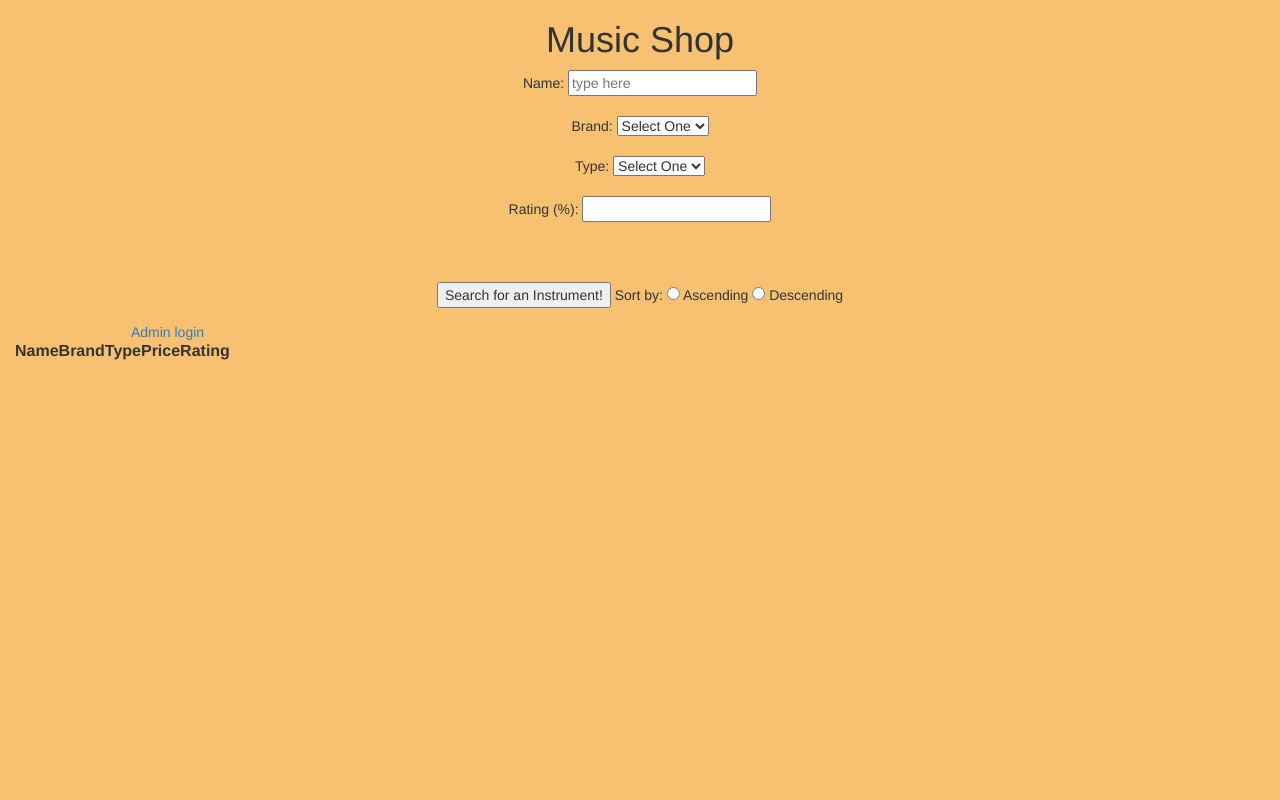
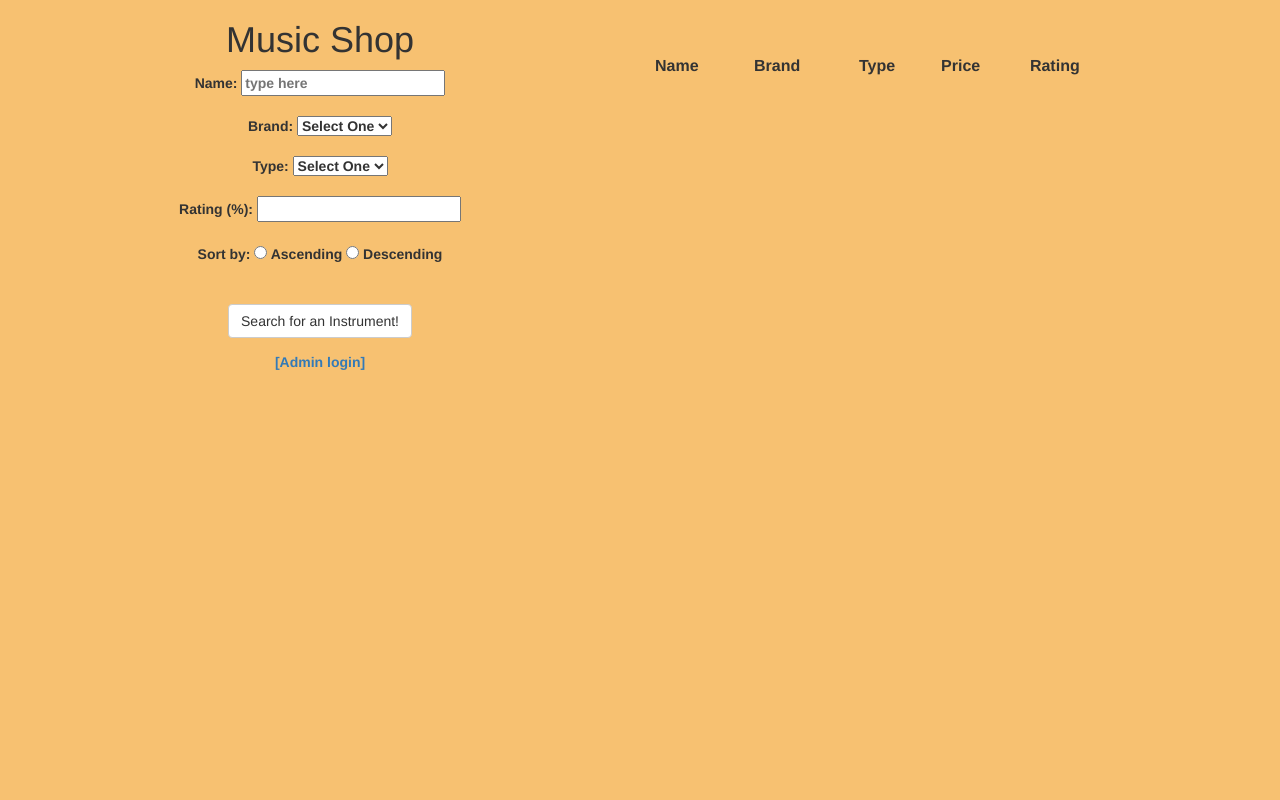
Before and after one commit to erikringwalters/cst336, a PHP site: page /cst336/FinalProject/index.php in a window 1280 px wide. Run offline with PHP 8.4, Linux system fonts and the light colour scheme; data that the repository does not hold is empty.

Commit message:
Ready for turn-in

```diff
--- a/cst336/FinalProject/addInstrument.php
+++ b/cst336/FinalProject/addInstrument.php
@@ -69,6 +69,11 @@ if (isset($_GET['addInstrumentForm'])){
 <html>
     <head>
         <title> Admin: Adding New User </title>
+            <link href="css/styles.css" rel="stylesheet" type="text/css">
+    <link rel="shortcut icon" type="image/x-icon" href="img/favicon.png"/>
+    <link rel="stylesheet" href="https://maxcdn.bootstrapcdn.com/bootstrap/3.3.7/css/bootstrap.min.css" integrity="sha384-BVYiiSIFeK1dGmJRAkycuHAHRg32OmUcww7on3RYdg4Va+PmSTsz/K68vbdEjh4u" crossorigin="anonymous">
+
+
     </head>
     <body>
 
--- a/cst336/FinalProject/css/styles.css
+++ b/cst336/FinalProject/css/styles.css
@@ -1,7 +1,9 @@
 body{
     background-color: #f7c171 !important;
     text-align: center;
-
+    color: black;
+    font-size: 24px;
+    font-weight: bold;
 }
 table{
     text-align: center;
@@ -11,9 +13,21 @@ td, th {
     /*border: 1px solid #52aa69;*/
     text-align: left;
     margin-left: 50px;
-    padding: 8px;
+    height: 32px;
+    padding: 20px;
 }
 
 tr:nth-child(even) {
-    background-color: #cca64f;
+    background-color: #ffd97a;
 }
+table{
+    width: 80%;
+    margin-top: 50px
+}
+a{
+    padding: 10px;
+    color: white;
+}
+input{
+    margin-top: 10px;
+}
--- a/cst336/FinalProject/index.php
+++ b/cst336/FinalProject/index.php
@@ -184,14 +184,15 @@ function displayInstruments(){
 <!DOCTYPE html>
 <html>
 <head>
-    <title>Yea</title>
+    <title>Music Shop</title>
     <link href="css/styles.css" rel="stylesheet" type="text/css">
-        <link rel="shortcut icon" type="image/x-icon" href="img/favicon.png"/>
-                <link rel="stylesheet" href="https://maxcdn.bootstrapcdn.com/bootstrap/3.3.7/css/bootstrap.min.css" integrity="sha384-BVYiiSIFeK1dGmJRAkycuHAHRg32OmUcww7on3RYdg4Va+PmSTsz/K68vbdEjh4u" crossorigin="anonymous">
+    <link rel="shortcut icon" type="image/x-icon" href="img/favicon.png"/>
+    <link rel="stylesheet" href="https://maxcdn.bootstrapcdn.com/bootstrap/3.3.7/css/bootstrap.min.css" integrity="sha384-BVYiiSIFeK1dGmJRAkycuHAHRg32OmUcww7on3RYdg4Va+PmSTsz/K68vbdEjh4u" crossorigin="anonymous">
 
 
 </head>
 <body>
+    <div class="col-md-6">
     <h1>Music Shop</h1>
 
     <form>
@@ -216,16 +217,19 @@ function displayInstruments(){
 
             </select>
 
-             <br></br>
+            <br>
+                        <br>
 
-              <br></br>
-            <input type="submit" value="Search for an Instrument!" name="submit" >
+
                  Sort by:
           <input type="radio" name="asc" value="ASC" /> Ascending
           <input type="radio" name="asc" value="DESC"/> Descending<br />
+          <br><br>
+            <input class="btn btn-default"type="submit" value="Search for an Instrument!" name="submit" >
 
         </form>
-
+         <a href="adminLogin.php">[Admin login]</a>
+            </div>
 
     <div class="col-md-6" id="info">
     <?php
@@ -234,9 +238,7 @@ function displayInstruments(){
     ?>
     </div>
 
-            <div class="col-md-6" id="admin">
-    <a href="adminLogin.php">Admin login</a>
-    </div> <br>
+
 
 </body>
 </html>
```
Also changed, not shown: cst336/FinalProject/admin.php (+14 -6 lines), cst336/FinalProject/adminLogin.php (+5 -3 lines), cst336/FinalProject/instrumentInfo.php (+7 -4 lines), cst336/FinalProject/updateInstrument.php (+5 -2 lines).
